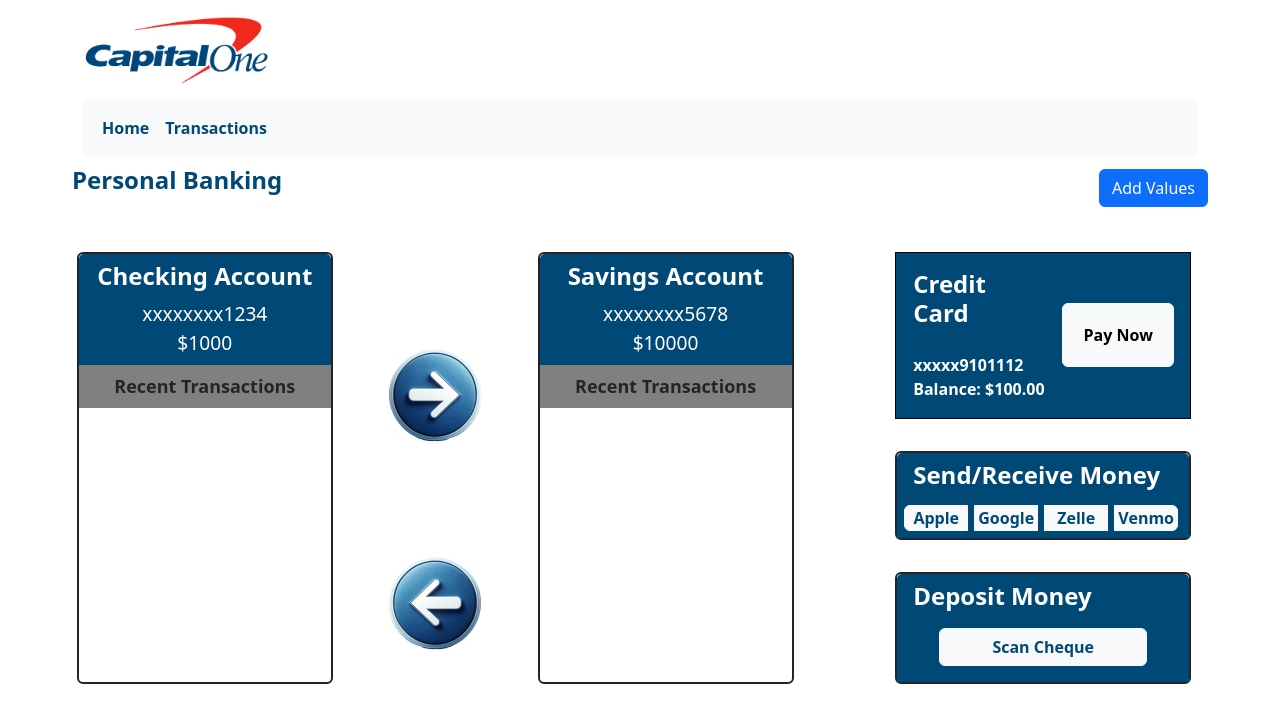
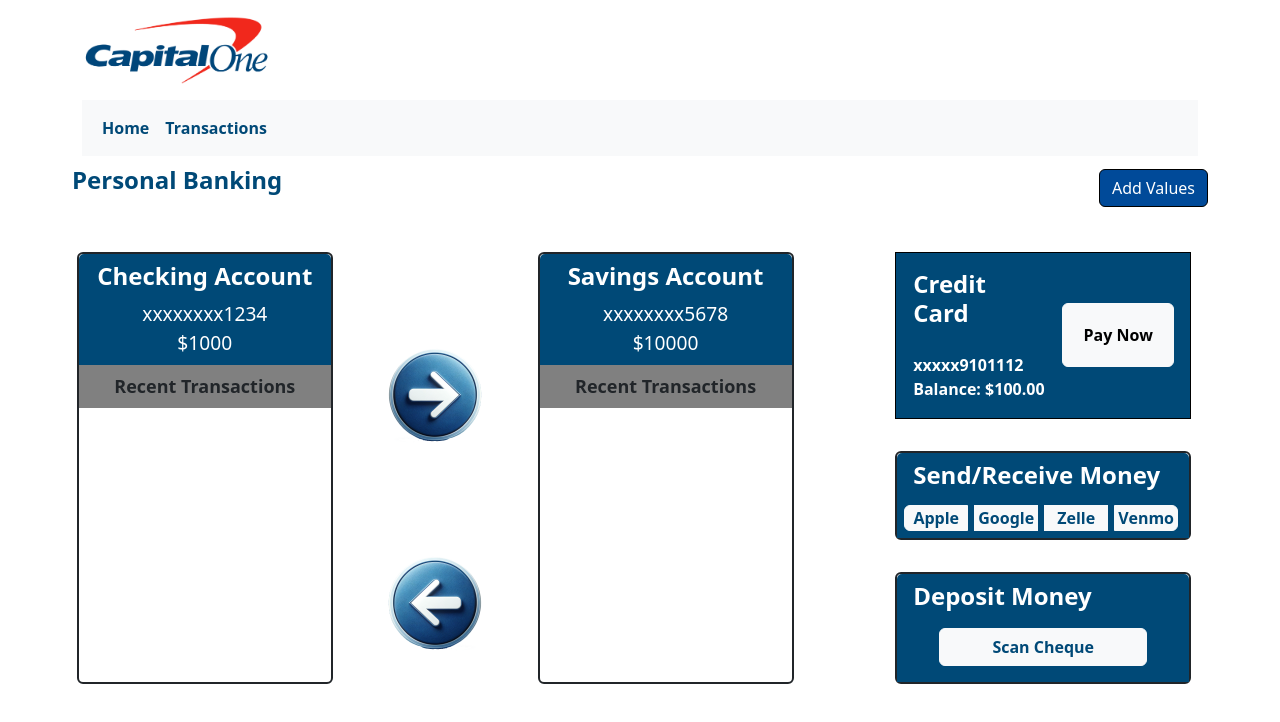
Before and after one commit to CapstoneC1T1/C1T1_2, a React (Create React App) app in the folder my-app/: page / in a window 1280 px wide. Shown: the top 722 px of the page. Built offline with nearby package versions, Linux system fonts and the light colour scheme.

Commit message:
Fixed button, changed button color

```diff
--- a/my-app/src/components/AddTransaction.js
+++ b/my-app/src/components/AddTransaction.js
@@ -39,7 +39,7 @@
 
   return (
     <div>
-      <Button onClick={handleButtonClick}>Add Values</Button>
+      <Button onClick={handleButtonClick} style={{backgroundColor: "#004a99", borderColor: "black"}}>Add Values</Button>
       <Modal show={showModal} onHide={() => setShowModal(false)}>
         <Modal.Header closeButton>
           <Modal.Title>Add Values</Modal.Title>
--- a/my-app/src/styles/TransactionItem.css
+++ b/my-app/src/styles/TransactionItem.css
@@ -114,7 +114,7 @@
   align-self: flex-start;
 }
 
-:not(.bootstrap) .modal {
+/* :not(.bootstrap) .modal {
   display: block;
   position: fixed;
   z-index: 1;
@@ -125,7 +125,7 @@
   overflow: auto;
   background-color: rgb(0, 0, 0);
   background-color: rgba(0, 0, 0, 0.4);
-}
+} */
 
 .modal-content {
   background-color: #fefefe;
```
